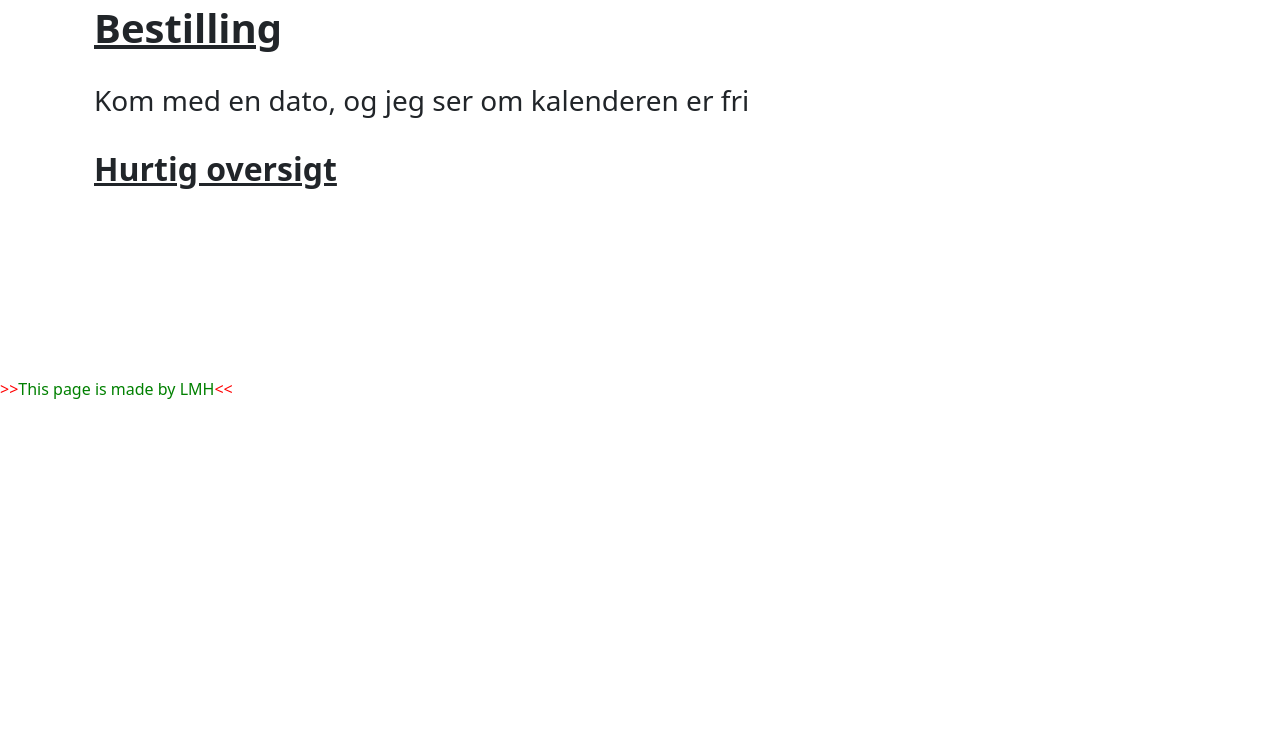
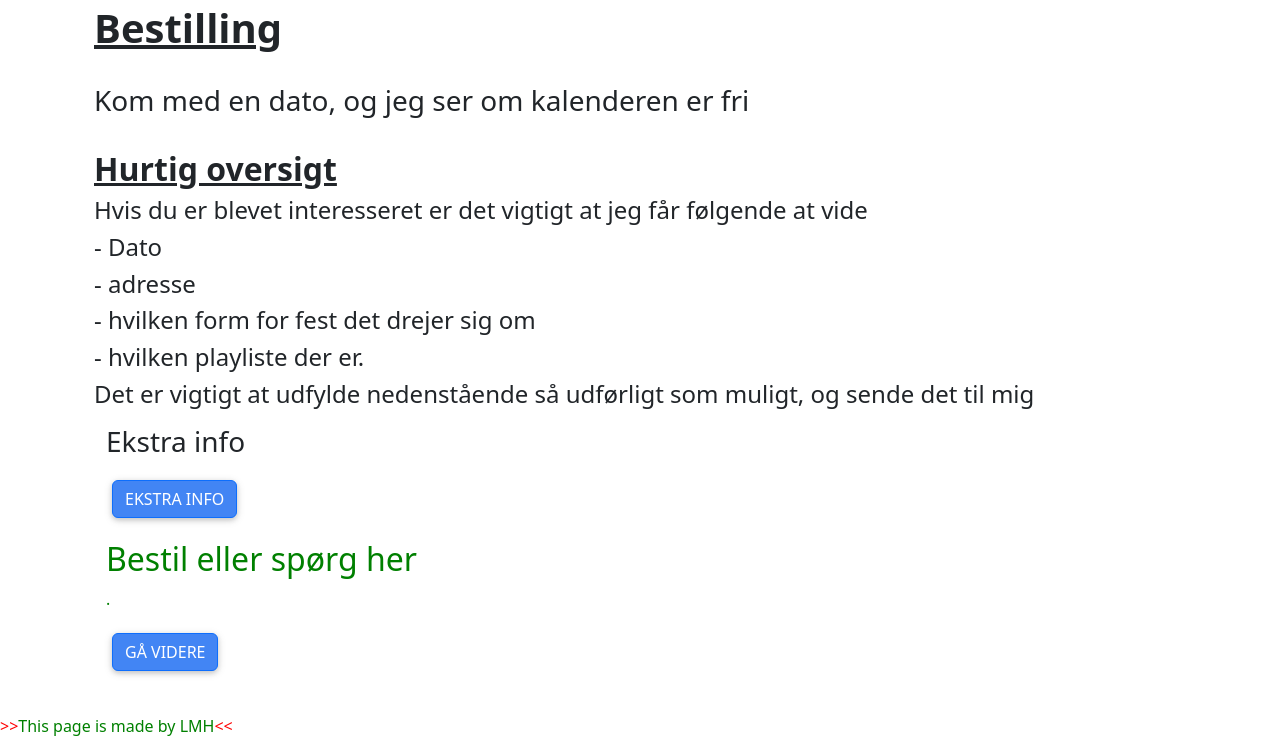
Before and after one commit to LoneHilke/smh-party, a Django app: page /bestil in a window 1280 px wide. Shown: the part 164-908 px from the top of the page. Before the commit the page ends 563 px from the top, so only its background shows below. Run offline with Django 5.2, Linux system fonts and the light colour scheme; some libraries are stand-ins or nearby versions.

Commit message:
færdig
færdig

```diff
--- a/party/templates/party/bestil.html
+++ b/party/templates/party/bestil.html
@@ -7,37 +7,86 @@
     <br>
   <h2><b><u>Hurtig oversigt</u></b></h2>
 
-  <div class="container mb-5">
-  <div class="row justify-content-center mt-1">
-    <div class="col-md-12 col-sm-12 p-4">
-    <form method="POST">
-        {% csrf_token %}
-        <div class="pt-5">
+  <h4>Hvis du er blevet interesseret er det vigtigt at jeg får følgende at vide</h4>
+
+      <h4>  - Dato </h4>
+      <h4>  - adresse</h4>
+      <h4>  - hvilken form for fest det drejer sig om</h4>
+              <h4>  - hvilken playliste der er.</h4>
+      <h4>Det er vigtigt at udfylde nedenstående så udførligt som muligt, og sende det til mig</h4>
+
+    <div class="container mt-3">
+      <h3>Ekstra info</h3>
+      <p></p>
+
+      <button type="button" class="btn btn-primary" id="toastbtn">Ekstra info</button>
+
+      <div class="toast">
+        <div class="toast-header">
+          <strong class="me-auto">Vigtig info</strong>
+          <button type="button" class="btn-close" data-bs-dismiss="toast"></button>
+        </div>
+        <div class="toast-body">
+          <p><font color=green>For at være sikker, kan I kopiere bestillingen, og sende den til min email.<br>Min email adresse er:<br>
+          <b>smsmhilke@gmail.com</b></font></p>
+        </div>
+      </div>
+    </div>
+
+    <script>
+    document.getElementById("toastbtn").onclick = function() {
+      var toastElList = [].slice.call(document.querySelectorAll('.toast'))
+      var toastList = toastElList.map(function(toastEl) {
+        return new bootstrap.Toast(toastEl)
+      })
+      toastList.forEach(toast => toast.show())
+    }
+    </script>
 
 
-            {% for mi in mig  %}
-            <div class="row mt-5">
+    <link rel="stylesheet" href="https://stackpath.bootstrapcdn.com/bootstrap/4.3.1/css/bootstrap.min.css" integrity="sha384-ggOyR0iXCbMQv3Xipma34MD+dH/1fQ784/j6cY/iJTQUOhcWr7x9JvoRxT2MZw1T" crossorigin="anonymous">
+    <link href="https://cdn.jsdelivr.net/npm/bootstrap@5.3.3/dist/css/bootstrap.min.css" rel="stylesheet">
+  <script src="https://cdn.jsdelivr.net/npm/bootstrap@5.3.3/dist/js/bootstrap.bundle.min.js"></script>
+<div class="container mt-3">
+  <h2><font color=green>Bestil eller spørg her</h2>
+  <p>.</p>
 
-                  <div class="col-md-8 col-sm-12">
+  <button type="button" class="btn btn-primary" data-bs-toggle="modal" data-bs-target="#myModal">
+    Gå videre
+  </button>
+</div>
 
+<!-- The Modal -->
+<div class="modal" id="myModal">
+  <div class="modal-dialog">
+    <div class="modal-content">
 
-                    <div class="d-flex flex-row">
-                       <li>
-                         <!--<label class="form-check-label">{{ fes.date }}</label>-->
-                        <p class="font-weight-bold pl-5"><b>årstal: </b>{{ mi.årstal }}</p>
-                        <p><b>Info: </b>{{ mi.info }}</p>
+      <!-- Modal Header -->
+      <div class="modal-header">
+        <h4 class="modal-title">Bestilling og forespørgsel</h4>
+        <button type="button" class="btn-close" data-bs-dismiss="modal"></button>
+      </div>
+      <!-- Modal body -->
+      <div class="modal-body">
+        <h3>bestil til din næste fest her, eller skriv hvis der er spørgsmål</h3>
+        <form action="" method="POST">
+            {% csrf_token %}
+            {{ form.as_p }}
+            <input type="submit" name="ny forespørgsel...">
+        </form>
+        <p>.</p>
 
+        <p>.</p> </font>
+      </div>
 
-                      </li>
-                    </div>
-                </div>
-                </div>
-
-
-            {% endfor %}
+      <!-- Modal footer -->
+      <div class="modal-footer">
+        <button type="button" class="btn btn-success" data-bs-dismiss="modal">Close</button>
         </div>
-    </form>
+</div>
     </div>
   </div>
-  </div>
+</div>
+
+    </div>
   {% endblock content %}
--- a/party/templates/party/forside.html
+++ b/party/templates/party/forside.html
@@ -35,7 +35,7 @@
 <br>
 <h1><b><i><font color=green>Har I brug for noget der ikke støjer</font><br>
     <font color=blue>Kommer jeg og laver fest og løjer</font><br>
-    <font color=red>Uanset hvilken dag</font><br>
-    <font color= purple>Bare der er brug for et flag</font></i></b></h1>
+    <font color=red>Jeg sørger for fest</font><br>
+    <font color= purple>Til jer og hver en gæst</font></i></b></h1>
     <br>
 {% endblock content %}
--- a/party/views.py
+++ b/party/views.py
@@ -27,7 +27,13 @@ class Pris(View):
 
 class Siger(View):
     def get(self, request, *args, **kwargs):
-        return render(request, 'party/siger.html')
+        anmeld = Anmeld.objects.all()
+        form1 = AnmeldForm()
+        context = {
+            'anmeld': anmeld,
+            'form1': form1
+        }
+        return render(request, 'party/siger.html',context)
 
 class Bestil(View):
     def get(self, request, *args, **kwargs):
@@ -41,10 +47,5 @@ class Bestil(View):
 
 class Andre(View):
     def get(self, request, *args, **kwargs):
-        anmeld = Anmeld.objects.all()
-        form = AnmeldForm()
-        context = {
-            'anmeld': anmeld,
-            'form': form
-        }
-        return render(request, 'party/andre.html', context)
+
+        return render(request, 'party/andre.html')
```
Also changed, not shown: party/templates/party/siger.html (+3 -4 lines).
